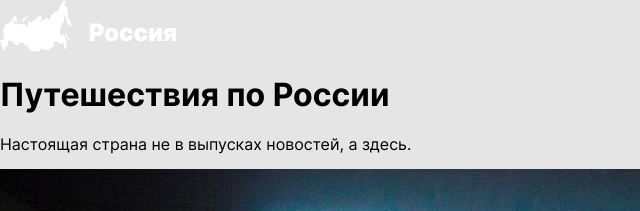
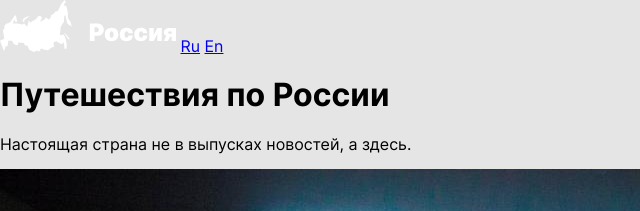
Before and after one commit to BadChump/russian-travel, a plain HTML site: page index.html in a window 1280 px wide. Shown: the top 211 px of the page, 0-640 px from the left. Drawn offline with Linux system fonts and the light colour scheme.

Commit message:
added <a> ru/en

```diff
--- a/index.html
+++ b/index.html
@@ -12,8 +12,8 @@
 <body class="page">
 	<header class="header">
 		<img class="header__logo" src="./images/__logo.svg" alt="россия">
-		<link rel="ru" class="header__lang-link" href="?????" />
-		<link rel="en" class="header__lang-link" href="?????" />
+		<a class="header__lang-link" href="#">Ru</a>
+		<a class="header__lang-link" href="#">En</a>
 	</header>
 	<main>
 		<section class="lead">
```
